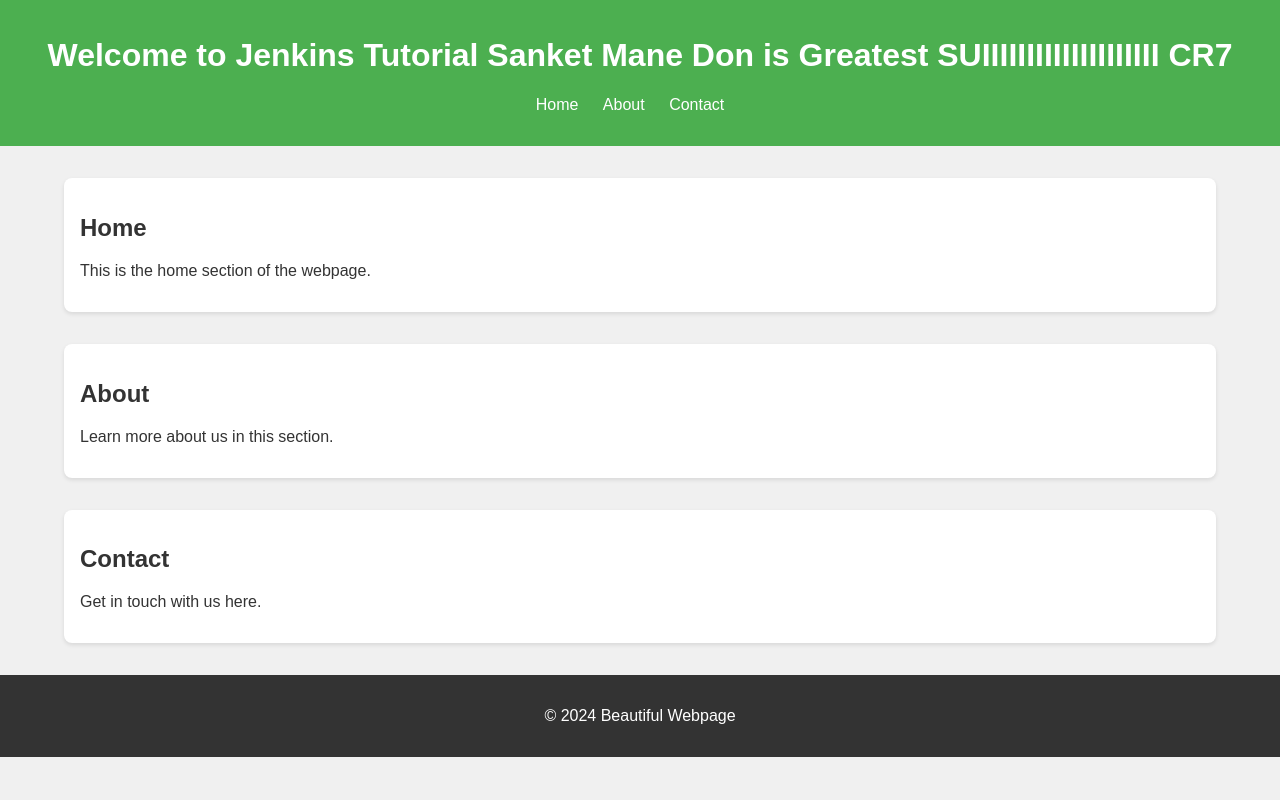
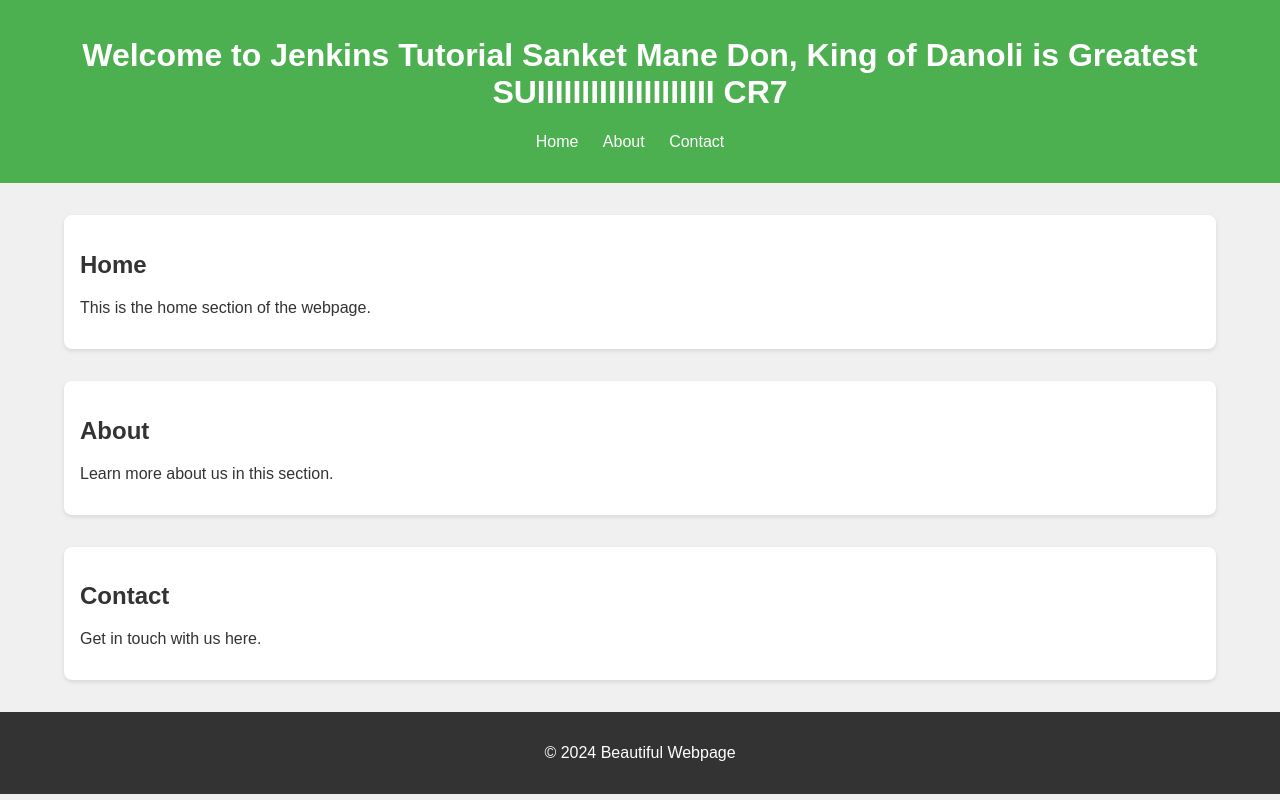
Before and after one commit to Skothali/Pythoncode, a plain HTML site: page index.html in a window 1280 px wide. Drawn offline with Linux system fonts and the light colour scheme.

Commit message:
Update index.html

```diff
--- a/index.html
+++ b/index.html
@@ -51,7 +51,7 @@
 </head>
 <body>
     <header>
-        <h1>Welcome to Jenkins Tutorial Sanket Mane Don is Greatest SUIIIIIIIIIIIIIIIIIIII CR7</h1>
+        <h1>Welcome to Jenkins Tutorial Sanket Mane Don, King of Danoli is Greatest SUIIIIIIIIIIIIIIIIIIII CR7</h1>
         <nav>
             <ul>
                 <li><a href="#home">Home</a></li>
```
